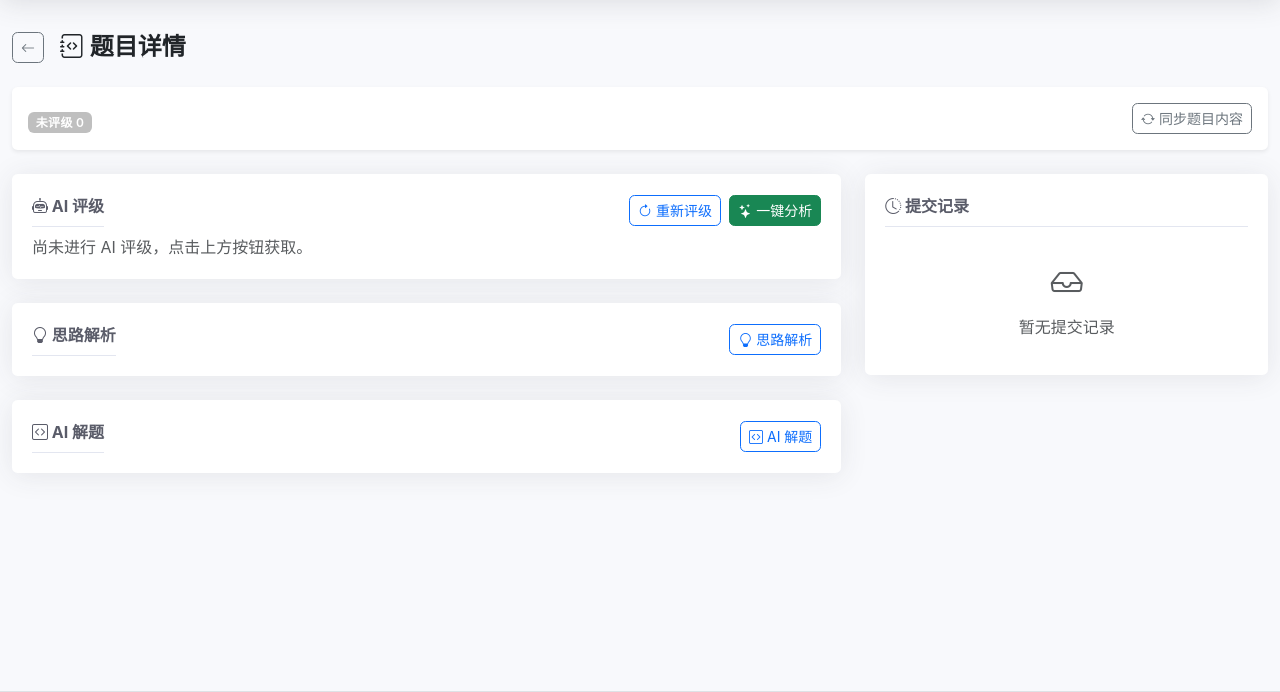
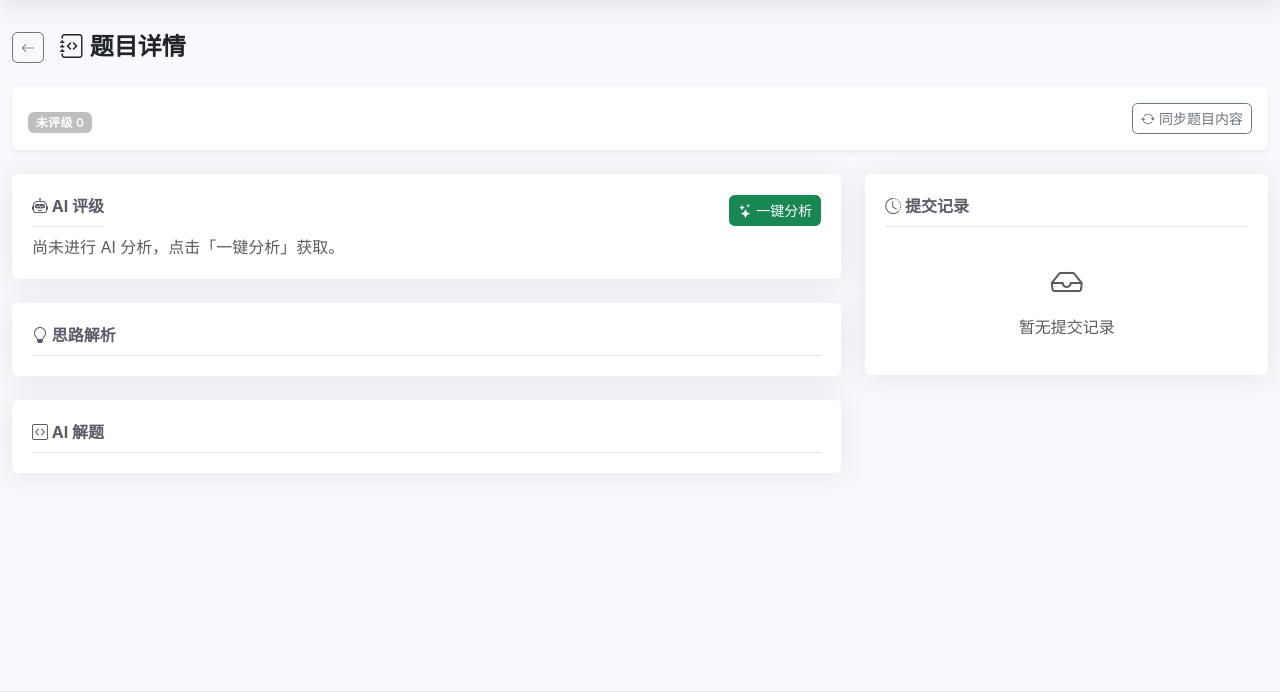
Before and after one commit to ChachiQ/oj-tracker, a Flask app: template app/templates/problem/detail.html in a window 1280 px wide. Shown: the part 56-748 px from the top of the page. Run offline with Flask 3, Linux system fonts and the light colour scheme; the template is opened without the code that fills it, so the values that code supplies are empty; some libraries are stand-ins or nearby versions.

Commit message:
Simplify problem detail UI: keep only comprehensive analysis button
Remove individual classify/solution/full-solution buttons and refresh
buttons, keeping only the "一键分析" button. Section titles for 思路解析
and AI 解题 are now clickable collapse toggles. Also raise comprehensive
max_tokens to 16384 and add smart content/reasoning_content swap in
Zhipu provider to handle GLM-5 reasoning model field misplacement.

Co-Authored-By: Claude Opus 4.6 <noreply@anthropic.com>

```diff
--- a/app/analysis/ai_analyzer.py
+++ b/app/analysis/ai_analyzer.py
@@ -666,7 +666,7 @@ class AIAnalyzer:
 
         try:
             provider, model = self._get_llm("basic", user_id=user_id)
-            response = provider.chat(messages, model=model, max_tokens=8192)
+            response = provider.chat(messages, model=model, max_tokens=16384)
         except Exception as e:
             logger.error(f"Comprehensive analysis LLM call failed for {problem_id}: {e}")
             return None
--- a/app/templates/problem/detail.html
+++ b/app/templates/problem/detail.html
@@ -63,14 +63,9 @@
         <div class="chart-container">
             <div class="d-flex justify-content-between align-items-center">
                 <div class="chart-title mb-0"><i class="bi bi-robot"></i> AI 评级</div>
-                <div>
-                    <button class="btn btn-sm btn-outline-primary" id="btn-classify" onclick="triggerClassify()">
-                        <i class="bi bi-arrow-clockwise"></i> 重新评级
-                    </button>
-                    <button class="btn btn-sm btn-success ms-1" id="btn-comprehensive" onclick="triggerComprehensive()">
-                        <i class="bi bi-stars"></i> 一键分析
-                    </button>
-                </div>
+                <button class="btn btn-sm btn-success" id="btn-comprehensive" onclick="triggerComprehensive()">
+                    <i class="bi bi-stars"></i> 一键分析
+                </button>
             </div>
 
             <!-- 现有结果（静态渲染） -->
@@ -103,7 +98,7 @@
                     AI 分类失败（已重试 {{ problem.ai_retry_count }} 次）：{{ problem.ai_analysis_error }}
                 </div>
                 {% else %}
-                <p class="text-muted mb-0 mt-2">尚未进行 AI 评级，点击上方按钮获取。</p>
+                <p class="text-muted mb-0 mt-2">尚未进行 AI 分析，点击「一键分析」获取。</p>
                 {% endif %}
             </div>
 
@@ -125,13 +120,11 @@
 
         <!-- AI Solution Approach -->
         <div class="chart-container">
-            <div class="d-flex justify-content-between align-items-center">
-                <div class="chart-title mb-0"><i class="bi bi-lightbulb"></i> 思路解析</div>
-                <button class="btn btn-sm btn-outline-primary" id="btn-solution"
-                        onclick="toggleAnalysis('solution')">
-                    <i class="bi bi-lightbulb"></i> 思路解析
-                </button>
-            </div>
+            <a class="chart-title mb-0 text-decoration-none d-block" role="button"
+               data-bs-toggle="collapse" href="#solution-result" id="solution-toggle">
+                <i class="bi bi-lightbulb"></i> 思路解析
+                <i class="bi bi-chevron-down ms-1 small d-none" id="solution-chevron"></i>
+            </a>
             <div class="collapse mt-3" id="solution-result"></div>
             <div id="solution-loading" class="text-center py-3 d-none">
                 <div class="spinner-border spinner-border-sm text-primary" role="status"></div>
@@ -142,13 +135,11 @@
 
         <!-- AI Full Solution -->
         <div class="chart-container">
-            <div class="d-flex justify-content-between align-items-center">
-                <div class="chart-title mb-0"><i class="bi bi-code-square"></i> AI 解题</div>
-                <button class="btn btn-sm btn-outline-primary" id="btn-full-solution"
-                        onclick="toggleAnalysis('full-solution')">
-                    <i class="bi bi-code-square"></i> AI 解题
-                </button>
-            </div>
+            <a class="chart-title mb-0 text-decoration-none d-block" role="button"
+               data-bs-toggle="collapse" href="#fullsolution-result" id="fullsolution-toggle">
+                <i class="bi bi-code-square"></i> AI 解题
+                <i class="bi bi-chevron-down ms-1 small d-none" id="fullsolution-chevron"></i>
+            </a>
             <div class="collapse mt-3" id="fullsolution-result"></div>
             <div id="fullsolution-loading" class="text-center py-3 d-none">
                 <div class="spinner-border spinner-border-sm text-primary" role="status"></div>
@@ -337,31 +328,30 @@ function stopTimer(loadingEl) {
 var analysisLoaded = { solution: false, fullsolution: false };
 var reviewLoaded = {};
 
-function renderMeta(aiModel, analyzedAt, refreshFn) {
-    var html = '<div class="border-top mt-3 pt-2 d-flex justify-content-between align-items-center">' +
+function showChevron(key) {
+    var chevron = document.getElementById(key + '-chevron');
+    if (chevron) chevron.classList.remove('d-none');
+}
+
+function renderMeta(aiModel, analyzedAt) {
+    return '<div class="border-top mt-3 pt-2">' +
         '<small class="text-muted"><i class="bi bi-robot"></i> ' + (aiModel || '-') +
-        ' &middot; <i class="bi bi-clock"></i> ' + (analyzedAt || '-') + '</small>';
-    if (refreshFn) {
-        html += '<button class="btn btn-sm btn-outline-warning ms-2" onclick="' + refreshFn + '" title="重新生成">' +
-            '<i class="bi bi-arrow-clockwise"></i> 刷新</button>';
-    }
-    html += '</div>';
-    return html;
+        ' &middot; <i class="bi bi-clock"></i> ' + (analyzedAt || '-') + '</small></div>';
 }
 
 /* Render empty/error state with a prominent regenerate button */
-function renderEmpty(containerId, message, regenerateFn) {
+function renderEmpty(containerId, message) {
     var container = document.getElementById(containerId);
     container.innerHTML = '<div class="text-center py-3">' +
         '<p class="text-muted mb-2">' + message + '</p>' +
-        '<button class="btn btn-sm btn-primary" onclick="' + regenerateFn + '">' +
-        '<i class="bi bi-arrow-clockwise"></i> 重新生成</button></div>';
+        '<button class="btn btn-sm btn-success" onclick="triggerComprehensive()">' +
+        '<i class="bi bi-stars"></i> 一键分析</button></div>';
 }
 
 function renderSolution(data, containerId, aiModel, analyzedAt) {
     var container = document.getElementById(containerId);
     if (!data || !data.approach) {
-        renderEmpty(containerId, '分析结果为空', "triggerAnalysis('solution',true)");
+        renderEmpty(containerId, '分析结果为空');
         return false;
     }
     var html = '';
@@ -383,7 +373,7 @@ function renderSolution(data, containerId, aiModel, analyzedAt) {
         data.common_pitfalls.forEach(function(p) { html += '<li>' + p + '</li>'; });
         html += '</ul>';
     }
-    html += renderMeta(aiModel, analyzedAt, "confirmRefresh('solution')");
+    html += renderMeta(aiModel, analyzedAt);
     container.innerHTML = html;
     return true;
 }
@@ -391,7 +381,7 @@ function renderSolution(data, containerId, aiModel, analyzedAt) {
 function renderFullSolution(data, containerId, aiModel, analyzedAt) {
     var container = document.getElementById(containerId);
     if (!data || (!data.approach && !data.code)) {
-        renderEmpty(containerId, '解题结果为空', "triggerAnalysis('full-solution',true)");
+        renderEmpty(containerId, '解题结果为空');
         return false;
     }
     var html = '';
@@ -404,7 +394,7 @@ function renderFullSolution(data, containerId, aiModel, analyzedAt) {
         data.alternative_approaches.forEach(function(a) { html += '<li><strong>' + a.name + '：</strong>' + a.brief + '</li>'; });
         html += '</ul>';
     }
-    html += renderMeta(aiModel, analyzedAt, "confirmRefresh('full-solution')");
+    html += renderMeta(aiModel, analyzedAt);
     container.innerHTML = html;
     return true;
 }
@@ -501,33 +491,6 @@ function resyncProblem() {
     });
 }
 
-/* AI 评级 (classify) */
-function triggerClassify() {
-    if (!confirm('确定要重新评级吗？这将消耗 AI 额度。')) return;
-    var loadingEl = document.getElementById('classify-loading');
-    var resultEl = document.getElementById('classify-result');
-    var btnEl = document.getElementById('btn-classify');
-    var logEl = document.getElementById('classify-log');
-
-    btnEl.disabled = true;
-    loadingEl.classList.remove('d-none');
-    startTimer(loadingEl);
-
-    apiPost('/api/problem/' + PROBLEM_ID + '/classify')
-    .then(function(data) {
-        stopTimer(loadingEl);
-        loadingEl.classList.add('d-none');
-        btnEl.disabled = false;
-        renderClassifyResult(data, resultEl);
-        renderClassifyLog(data, logEl);
-    })
-    .catch(function(err) {
-        stopTimer(loadingEl);
-        loadingEl.classList.add('d-none');
-        btnEl.disabled = false;
-        resultEl.innerHTML = '<div class="alert alert-danger mt-2">请求失败: ' + escapeHtml(err.message) + '</div>';
-    });
-}
 
 function triggerComprehensive() {
     if (!confirm('一键分析将生成：评级 + 思路解析 + 完整题解。\n这将消耗较多 AI 额度，确认继续？')) return;
@@ -535,11 +498,9 @@ function triggerComprehensive() {
     var loadingEl = document.getElementById('classify-loading');
     var resultEl = document.getElementById('classify-result');
     var btnEl = document.getElementById('btn-comprehensive');
-    var classifyBtn = document.getElementById('btn-classify');
 
     loadingEl.querySelector('.ms-2').textContent = 'AI 正在全面分析...';
     btnEl.disabled = true;
-    classifyBtn.disabled = true;
     loadingEl.classList.remove('d-none');
     startTimer(loadingEl);
 
@@ -549,7 +510,6 @@ function triggerComprehensive() {
         loadingEl.classList.add('d-none');
         loadingEl.querySelector('.ms-2').textContent = 'AI 正在评级...';
         btnEl.disabled = false;
-        classifyBtn.disabled = false;
 
         if (!data.success) {
             resultEl.innerHTML = '<div class="alert alert-danger mt-2">' + escapeHtml(data.error || '分析失败') + '</div>';
@@ -562,16 +522,16 @@ function triggerComprehensive() {
             var solOk = renderSolution(data.solution.analysis, 'solution-result',
                 data.solution.ai_model, data.solution.analyzed_at);
             analysisLoaded.solution = !!solOk;
+            if (solOk) showChevron('solution');
             document.getElementById('solution-result').classList.add('show');
-            if (solOk) updateAnalysisBtn(document.getElementById('btn-solution'), 'solution', true);
         }
 
         if (data.full_solution && data.full_solution.analysis) {
             var fsOk = renderFullSolution(data.full_solution.analysis, 'fullsolution-result',
                 data.full_solution.ai_model, data.full_solution.analyzed_at);
             analysisLoaded.fullsolution = !!fsOk;
+            if (fsOk) showChevron('fullsolution');
             document.getElementById('fullsolution-result').classList.add('show');
-            if (fsOk) updateAnalysisBtn(document.getElementById('btn-full-solution'), 'full-solution', true);
         }
     })
     .catch(function(err) {
@@ -579,7 +539,6 @@ function triggerComprehensive() {
         loadingEl.classList.add('d-none');
         loadingEl.querySelector('.ms-2').textContent = 'AI 正在评级...';
         btnEl.disabled = false;
-        classifyBtn.disabled = false;
         resultEl.innerHTML = '<div class="alert alert-danger mt-2">请求失败: ' + escapeHtml(err.message) + '</div>';
     });
 }
@@ -660,103 +619,9 @@ function renderClassifyLog(data, logWrapper) {
     logWrapper.classList.add('show');
 }
 
-/* Confirm before refresh */
-function confirmRefresh(type) {
-    if (confirm('确定要重新生成分析吗？这将消耗 AI 额度。')) {
-        triggerAnalysis(type, true);
-    }
-}
 function confirmRefreshReview(subId) {
     if (confirm('确定要重新生成解析吗？这将消耗 AI 额度。')) {
         triggerReview(subId, true);
-    }
-}
-
-/* Problem-level: toggle panel, auto-trigger if no data */
-function toggleAnalysis(type) {
-    var key = type === 'full-solution' ? 'fullsolution' : 'solution';
-    var resultEl = document.getElementById(key + '-result');
-
-    if (analysisLoaded[key]) {
-        var bsCollapse = bootstrap.Collapse.getOrCreateInstance(resultEl);
-        bsCollapse.toggle();
-    } else {
-        triggerAnalysis(type, false);
-    }
-}
-
-function triggerAnalysis(type, force) {
-    var key = type === 'full-solution' ? 'fullsolution' : 'solution';
-    var loadingEl = document.getElementById(key + '-loading');
-    var resultEl = document.getElementById(key + '-result');
-    var btnEl = document.getElementById('btn-' + type);
-
-    loadingEl.classList.remove('d-none');
-    startTimer(loadingEl);
-    if (btnEl) btnEl.disabled = true;
-
-    var url = '/api/problem/' + PROBLEM_ID + '/' + type + (force ? '?force=1' : '');
-    apiPost(url)
-    .then(function(data) {
-        stopTimer(loadingEl);
-        loadingEl.classList.add('d-none');
-        if (data.success) {
-            var ok;
-            if (type === 'full-solution') ok = renderFullSolution(data.analysis, 'fullsolution-result', data.ai_model, data.analyzed_at);
-            else ok = renderSolution(data.analysis, 'solution-result', data.ai_model, data.analyzed_at);
-            analysisLoaded[key] = !!ok;
-            resultEl.classList.add('show');
-            if (ok && btnEl) updateAnalysisBtn(btnEl, type, true);
-
-            /* When comprehensive analysis completed both parts, eagerly load the sibling */
-            if (data.comprehensive_done) {
-                var siblingType = (type === 'full-solution') ? 'solution' : 'full-solution';
-                var siblingKey = (siblingType === 'full-solution') ? 'fullsolution' : 'solution';
-                if (!analysisLoaded[siblingKey]) {
-                    loadSiblingAnalysis(siblingType);
-                }
-            }
-        } else {
-            resultEl.innerHTML = '<div class="alert alert-danger">' + (data.error || '分析失败') + '</div>';
-            resultEl.classList.add('show');
-        }
-        if (btnEl) btnEl.disabled = false;
-    })
-    .catch(function(err) {
-        stopTimer(loadingEl);
-        loadingEl.classList.add('d-none');
-        resultEl.innerHTML = '<div class="alert alert-danger">请求失败: ' + err.message + '</div>';
-        resultEl.classList.add('show');
-        if (btnEl) btnEl.disabled = false;
-    });
-}
-
-/* Silently fetch and render the sibling analysis that was generated in the same comprehensive call */
-function loadSiblingAnalysis(type) {
-    var key = type === 'full-solution' ? 'fullsolution' : 'solution';
-    var resultEl = document.getElementById(key + '-result');
-    var btnEl = document.getElementById('btn-' + type);
-
-    apiPost('/api/problem/' + PROBLEM_ID + '/' + type)
-    .then(function(data) {
-        if (data.success) {
-            var ok;
-            if (type === 'full-solution') ok = renderFullSolution(data.analysis, 'fullsolution-result', data.ai_model, data.analyzed_at);
-            else ok = renderSolution(data.analysis, 'solution-result', data.ai_model, data.analyzed_at);
-            analysisLoaded[key] = !!ok;
-            if (ok && btnEl) updateAnalysisBtn(btnEl, type, true);
-        }
-    })
-    .catch(function() { /* silent — user didn't request this */ });
-}
-
-function updateAnalysisBtn(btnEl, type, hasData) {
-    var icon = type === 'full-solution' ? 'code-square' : 'lightbulb';
-    var label = type === 'full-solution' ? 'AI 解题' : '思路解析';
-    if (hasData) {
-        btnEl.innerHTML = '<i class="bi bi-' + icon + '"></i> ' + label + ' <i class="bi bi-chevron-down"></i>';
-    } else {
-        btnEl.innerHTML = '<i class="bi bi-' + icon + '"></i> ' + label;
     }
 }
 
@@ -821,10 +686,9 @@ document.addEventListener('DOMContentLoaded', function() {
             '{{ solution_analysis.ai_model or "" }}',
             '{{ solution_analysis.analyzed_at|datefmt }}');
         analysisLoaded.solution = !!solOk;
-        if (solOk) updateAnalysisBtn(document.getElementById('btn-solution'), 'solution', true);
+        if (solOk) showChevron('solution');
     } catch(e) {
-        /* JSON parse failed: show empty state with regenerate */
-        renderEmpty('solution-result', '分析结果异常', "triggerAnalysis('solution',true)");
+        renderEmpty('solution-result', '分析结果异常');
     }
     {% endif %}
 
@@ -835,9 +699,9 @@ document.addEventListener('DOMContentLoaded', function() {
             '{{ full_solution.ai_model or "" }}',
             '{{ full_solution.analyzed_at|datefmt }}');
         analysisLoaded.fullsolution = !!fsOk;
-        if (fsOk) updateAnalysisBtn(document.getElementById('btn-full-solution'), 'full-solution', true);
+        if (fsOk) showChevron('fullsolution');
     } catch(e) {
-        renderEmpty('fullsolution-result', '解题结果异常', "triggerAnalysis('full-solution',true)");
+        renderEmpty('fullsolution-result', '解题结果异常');
     }
     {% endif %}
 
@@ -854,6 +718,16 @@ document.addEventListener('DOMContentLoaded', function() {
     } catch(e) {}
     {% endif %}
     {% endfor %}
+
+    /* Track collapse toggle icons for solution / full-solution */
+    ['solution', 'fullsolution'].forEach(function(key) {
+        var panel = document.getElementById(key + '-result');
+        var chevron = document.getElementById(key + '-chevron');
+        if (panel && chevron) {
+            panel.addEventListener('show.bs.collapse', function() { chevron.className = 'bi bi-chevron-up ms-1 small'; });
+            panel.addEventListener('hide.bs.collapse', function() { chevron.className = 'bi bi-chevron-down ms-1 small'; });
+        }
+    });
 
     /* Track collapse toggle icons for submissions */
     document.querySelectorAll('[id^="ai-panel-"]').forEach(function(panel) {
```
Also changed, not shown: app/analysis/llm/zhipu_provider.py (+10 -2 lines).
